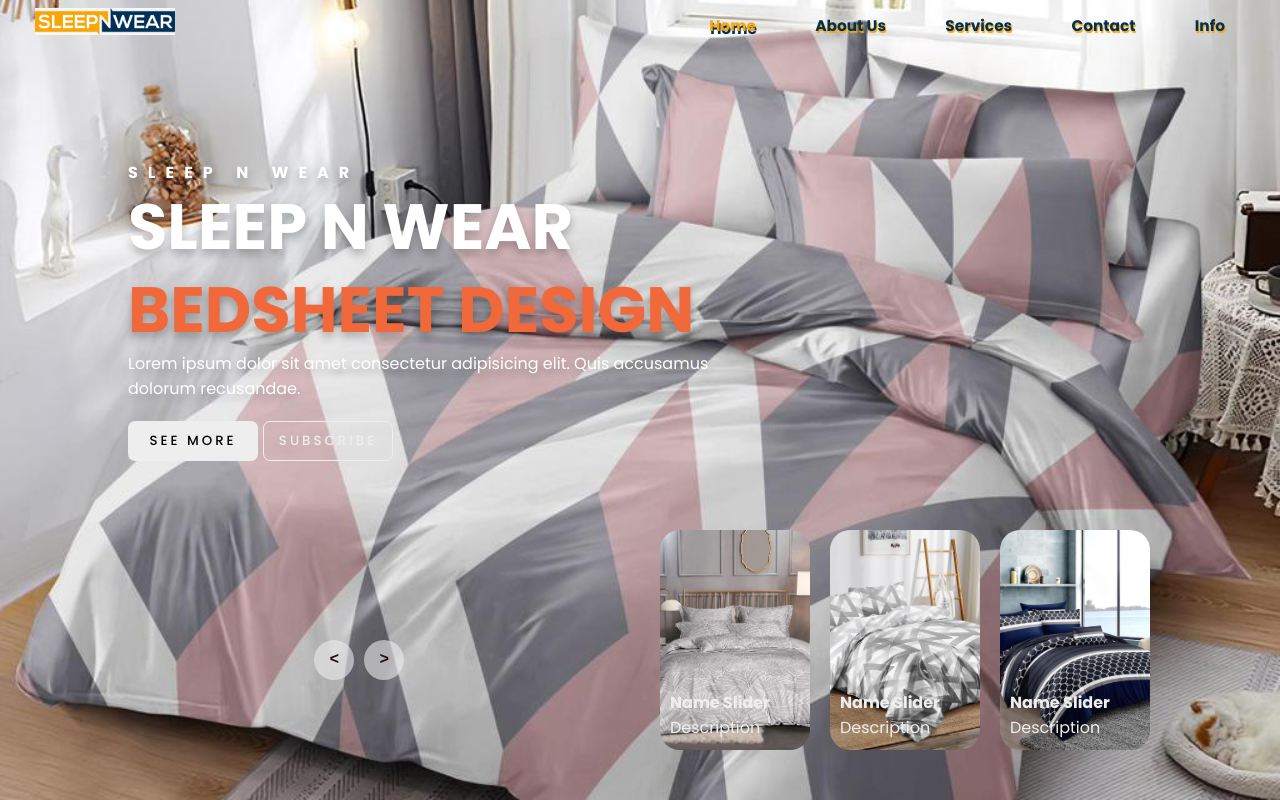
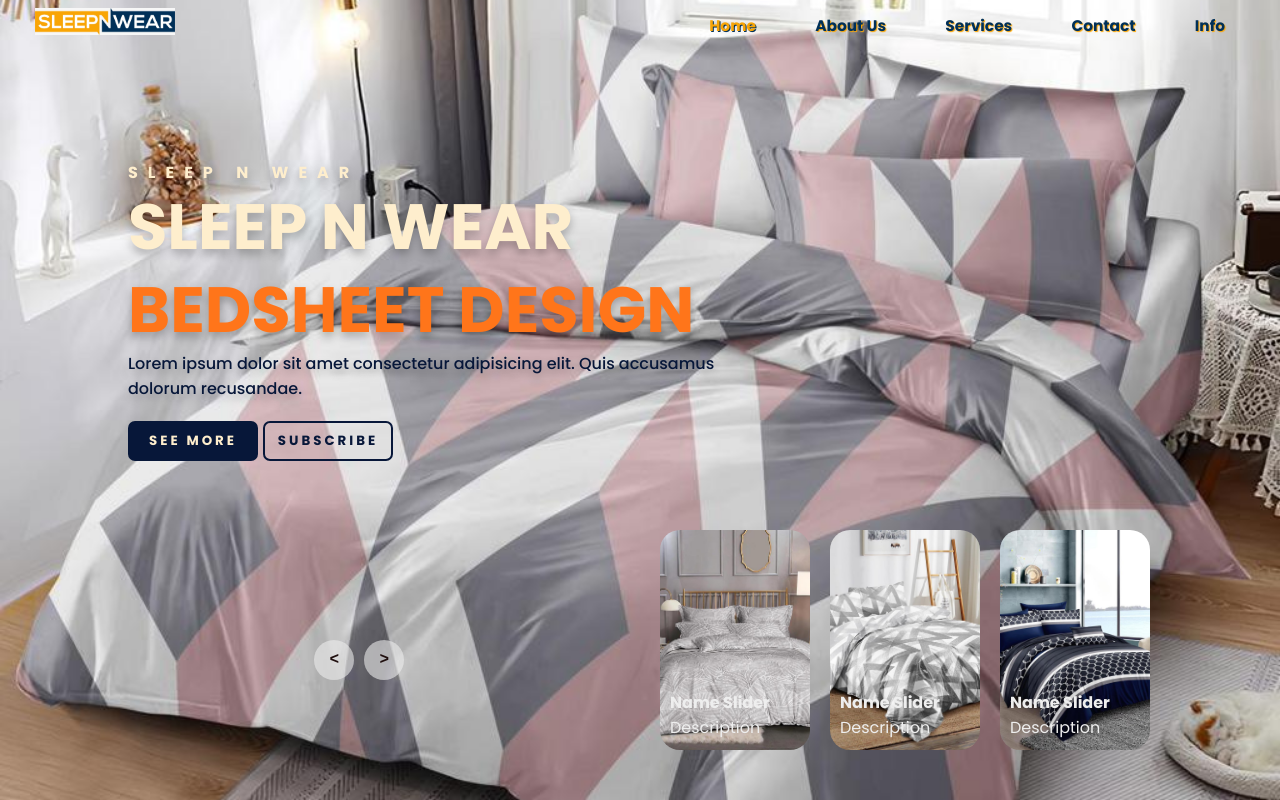
Before and after one commit to muhammad-haroon-iqbal/Sleep-and-Wear, a plain HTML site: page index.html in a window 1280 px wide. Drawn offline with nearby package versions, Linux system fonts and the light colour scheme.

Commit message:
nav change

```diff
--- a/style.css
+++ b/style.css
@@ -19,16 +19,16 @@ nav a{
     color: #003058;
     font-size: 1.2vw;
     font-weight: bold;
-    text-shadow:1px 2px 1px #F9A505;
+    text-shadow:1px 1px 1px #F9A505;
     transition:all 0.5s ease;
 }
 nav a:hover{
     color: #F9A505;
-    text-shadow:1px 3px 0px #003058;
+    text-shadow:1px 1px 0px #003058;
 }
 nav a.active{
     color: #F9A505;
-    text-shadow:1px 3px 0px #003058;
+    text-shadow:1px 1px 0px #003058;
 }
 header{
     /* width: 1140px;
@@ -72,7 +72,7 @@ header a img{
         right: -100%;
         width: 270px;
         height: 50vh;
-        background-color: #364cca;
+        background-color: #969a9ecb;
         /* color: #bcab3d; */
         display: flex;
         flex-direction: column;
@@ -125,8 +125,12 @@ header a img{
     transform: translateX(-50%);
     padding-right: 30%;
     box-sizing: border-box;
-    color: #fff;
+    color: #feeecd;
     text-shadow: 0 5px 10px #0004;
+}
+.carousel .list .item .content .des{
+    color: #071739;
+    font-weight: 500;
 }
 .carousel .list .item .content .author{
 font-weight: bold;
@@ -139,7 +143,7 @@ font-size: 4em;
 line-height: 1.3em;
 }
 .carousel .list .item .content .topic{
-    color: #f1683a;
+    color: #ff751a;
 }
 .carousel .list .item .content .button{
     display: grid;
@@ -149,29 +153,32 @@ line-height: 1.3em;
     margin-top: 20px;
 }
 .carousel .list .item .content button{
-    background-color: #eee;
+    background-color: #071739;
     letter-spacing: 3px;
     font-family: Poppins;
     font-weight: 500;
     border: 1px solid transparent;
     border-radius: 7px;
     transition: all 0.5s ease;
+    color: #feeecd;
+    font-weight: 700;
 }
 .carousel .list .item .content button:hover{
-    color: #eee;
-    background-color: #000000;
+    background-color: #feeecd;
+    color: #071739;
+    border: 3px solid #feeecd;
 }
 .carousel .list .item .content button:nth-child(2){
     background-color: transparent;
-    color: #eee;
-    border: 1px solid #eee;
+    color: #071739;
+    border: 2px solid #071739;
     transition: all 0.5s ease;
 
 }
 .carousel .list .item .content button:nth-child(2):hover{
     background-color: transparent;
-    color: #000000;
-    border: 1px solid #000000;
+    color: #ff751a;
+    border: 3px solid #ff751a;
 }
 
 
```
